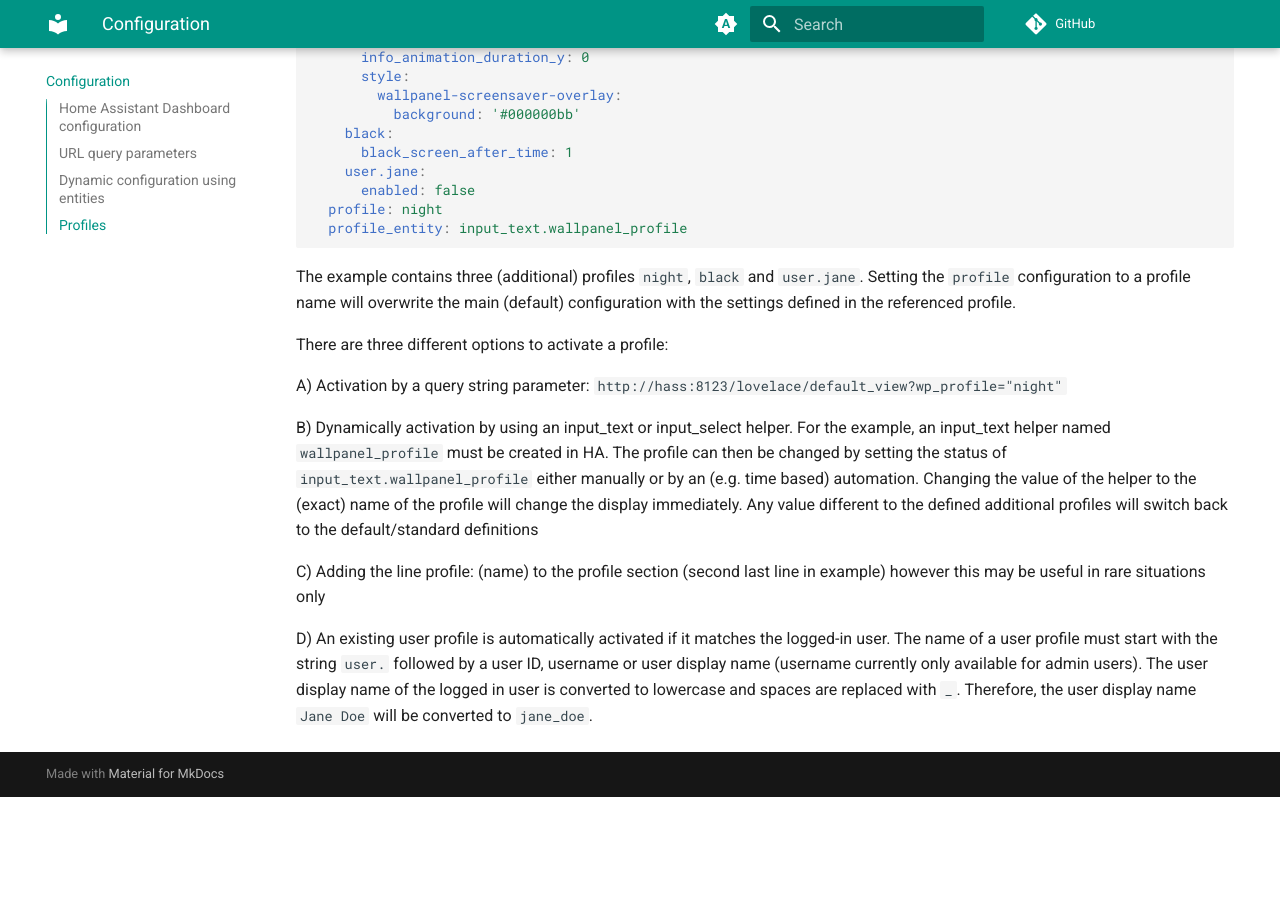
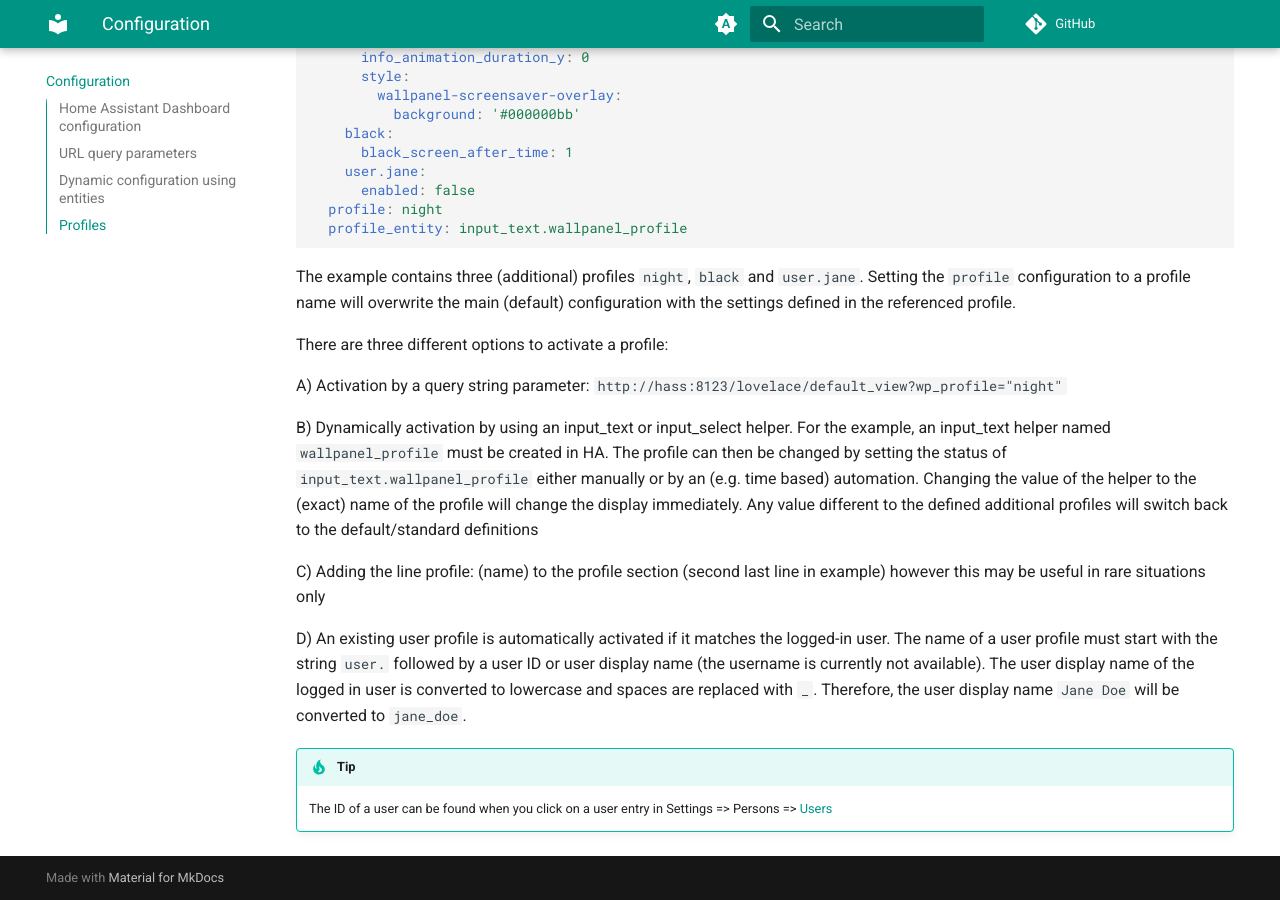
Before and after one commit to j-a-n/lovelace-wallpanel, an MkDocs documentation site: the page built from docs/configuration.md, in a window 1280 px wide and 900 px high, scrolled down 7314 px. Built offline with MkDocs 1.6.1 and Material for MkDocs 9.7.7, drawn with Linux system fonts in a browser that asks for light colours; comment, search, counter and statistics services are not loaded; before the commit the page ends 8111 px from its top, so only the background shows below that.

Commit message:
Remove username

```diff
--- a/docs/configuration.md
+++ b/docs/configuration.md
@@ -220,7 +220,10 @@ C) Adding the line profile: (name) to the profile section (second last line in e
 this may be useful in rare situations only
 
 D) An existing user profile is automatically activated if it matches the logged-in user.
-The name of a user profile must start with the string `user.` followed by a user ID, username or user display name
-(username currently only available for admin users).
+The name of a user profile must start with the string `user.` followed by a user ID or user display name
+(the username is currently not available).
 The user display name of the logged in user is converted to lowercase and spaces are replaced with `_`.
 Therefore, the user display name `Jane Doe` will be converted to `jane_doe`.
+
+!!! tip
+    The ID of a user can be found when you click on a user entry in Settings => Persons => [Users](https://my.home-assistant.io/redirect/users/)
```
Also changed, not shown: DEVELOPMENT.md (+3 -0 lines), docs/installation.md (+2 -2 lines), wallpanel.js (+8 -40 lines).
